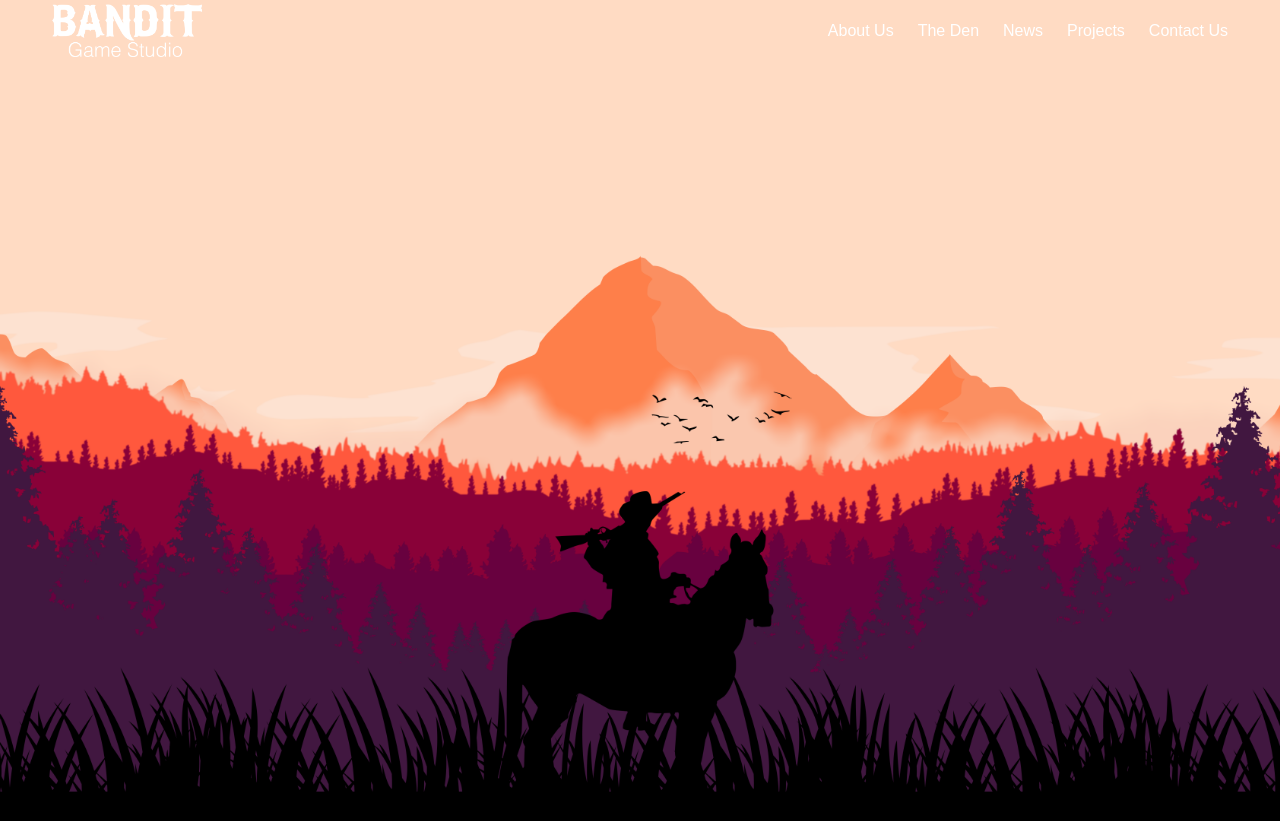
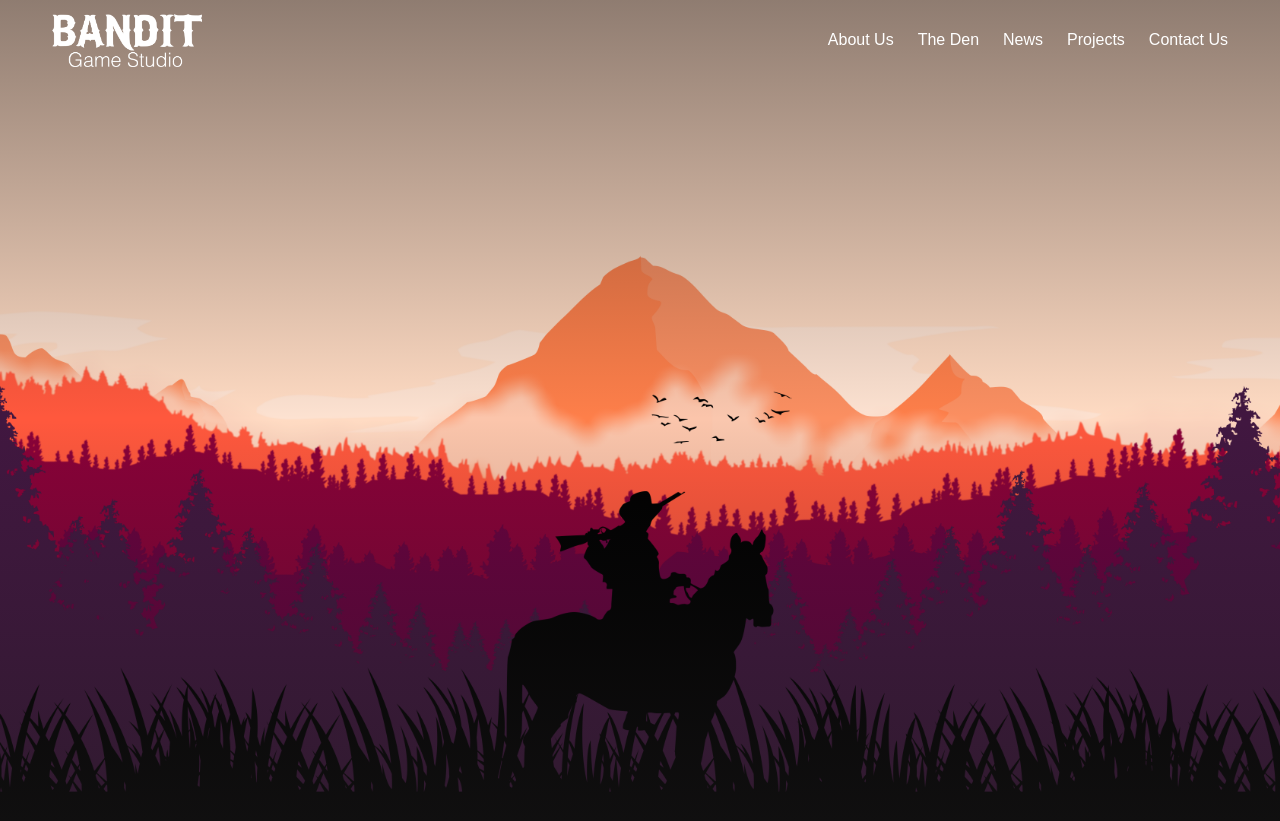
Before and after one commit to BanditGamesDev/BanditGamesDev.github.io, a React (Create React App) app: page / in a window 1280 px wide. Built offline with nearby package versions, Linux system fonts and the light colour scheme.

Commit message:
Navbar tab transitions and home opacity

```diff
--- a/src/Style/Home.css
+++ b/src/Style/Home.css
@@ -1,9 +1,6 @@
 body {
     margin: 0;
     font-family: Cairo, Public-Sans, sans-serif;
-    background-image: url("/src/Graphics/background-image.png");
-    background-size: cover;
-    background-position: center;
-    background-repeat: no-repeat;
+    background: linear-gradient(180deg, rgba(32, 30, 31, 0.5) 0%, rgba(32, 30, 31, 0.25) 26.04%, rgba(32, 30, 31, 0) 51.04%, rgba(32, 30, 31, 0.25) 77.6%, rgba(32, 30, 31, 0.5) 100%), url("/src/Graphics/background-image.png") center/cover no-repeat;
     height: 100vh;
   }
--- a/src/Style/NavBar.css
+++ b/src/Style/NavBar.css
@@ -21,9 +21,13 @@ body {
   width: 100%;
   z-index: 1;
   transition: background-color 0.3s ease-in-out;
+  padding-top: 0.3rem;
+  padding-bottom: 0.3rem;
 }
 
 .logo {
+  padding-top: 0.3rem;
+  padding-bottom: 0.3rem;
   width: 9.375rem;
 }
 
@@ -56,10 +60,25 @@ body {
   padding: .25rem;
 }
 
-.nav li:active {
-  background-color: #555;
+.nav li {
+  position: relative;
 }
 
-.nav li:hover {
-  background-color: #777;
+.nav li:after {
+  content: "";
+  display: block;
+  width: 0%;
+  height: 0.2rem;
+  background-color: #db5f44;
+  position: absolute;
+  bottom: 0;
+  left: 0;
+  opacity: 0;
+  transform: translateY(-1rem);
+  transition: width 0.5s ease-in-out, opacity 0.5s ease-in-out;
 }
+
+.nav li:hover:after {
+  width: 100%;
+  opacity: 1;
+}
```
